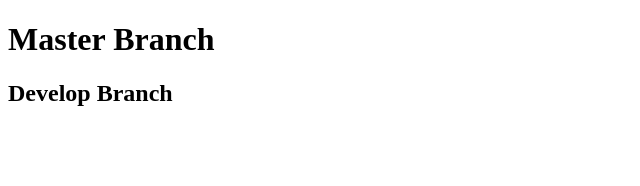
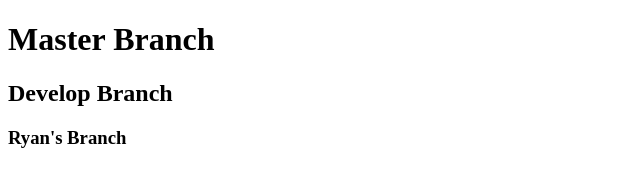
Before and after one commit to ryan-kelley-web/teamGit, a plain HTML site: page index.html in a window 1280 px wide. Shown: the whole page, without its empty margins (0-640 px from the left). Drawn offline with Linux system fonts and the light colour scheme.

Commit message:
zachs branch

```diff
--- a/index.html
+++ b/index.html
@@ -9,6 +9,7 @@
 
 <h1>Master Branch</h1>
 <h2>Develop Branch</h2>
+<h3>Ryan's Branch</h3>
 
 </body>
 </html>
```
